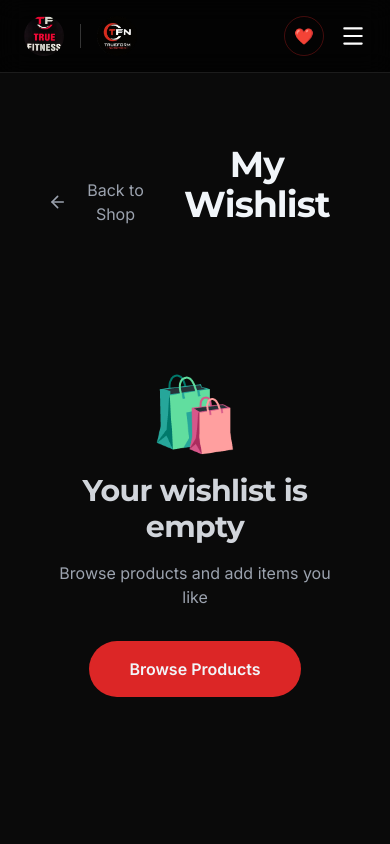
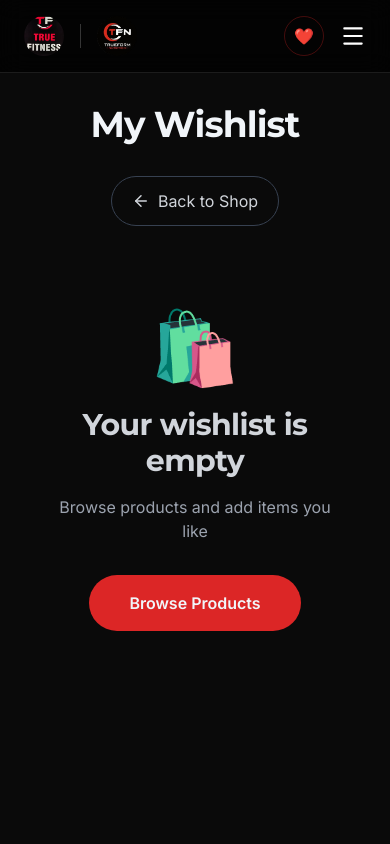
Before and after one commit to covenantmuriwo/true-fitness, a React (Vite) app in the folder client/: page /wishlist in a window 390 px wide. Shown: the top 844 px of the page. Built offline with nearby package versions, Linux system fonts and the light colour scheme.

Commit message:
Polish mobile UI and improve page layouts

```diff
--- a/client/src/pages/Wishlist.jsx
+++ b/client/src/pages/Wishlist.jsx
@@ -12,40 +12,44 @@ const Wishlist = () => {
  return (
   <div className="min-h-screen px-6 pt-24">
     <div className="bg-dark-bg min-h-screen pb-20">
-      <div className="max-w-6xl mx-auto px-6 py-12">
-        <div className="flex items-center justify-between mb-10">
-          <div className="flex items-center gap-4">
-            <button
-              onClick={() => navigate('/shop')}
-              className="text-gray-400 hover:text-white flex items-center gap-2 mb-6"
-            >
-              <ArrowLeft size={24} />
-              Back to Shop
-            </button>
-<div className="flex flex-col items-center justify-center text-center mb-10">
+      <div className="max-w-6xl mx-auto px-6 py-2">
+{/* Header */}
+<div className="mb-8">
 
+  {/* Main title */}
   <motion.h1
     initial={{ opacity: 0, y: 20 }}
     animate={{ opacity: 1, y: 0 }}
-    className="text-4xl md:text-6xl font-bold tracking-tight mb-5 text-center"
+    className="text-4xl md:text-6xl font-bold tracking-tight text-center mb-8"
   >
     My Wishlist
   </motion.h1>
 
-</div>
-          </div>
+  {/* Action buttons */}
+  <div className="flex items-center justify-center gap-4 flex-wrap">
+
+    <button
+      onClick={() => navigate('/shop')}
+      className="flex items-center gap-2 px-5 py-3 rounded-full border border-gray-700 text-gray-300 hover:border-primary-red hover:text-white transition-all"
+    >
+      <ArrowLeft size={18} />
+      Back to Shop
+    </button>
 
     {wishlist.length > 0 && (
       <motion.button
         onClick={clearWishlist}
-              whileHover={{ scale: 1.05 }}
+        whileHover={{ scale: 1.03 }}
         whileTap={{ scale: 0.95 }}
-              className="text-red-500 hover:text-red-600 text-sm font-medium flex items-center gap-2"
+        className="flex items-center gap-2 px-5 py-3 rounded-full border border-red-500/30 text-red-500 hover:bg-red-500 hover:text-white transition-all"
       >
         <Trash2 size={18} />
         Clear All
       </motion.button>
     )}
+
+  </div>
+
 </div>
 
         {wishlist.length === 0 ? (
```
Lines whose indentation alone changed are shown as unchanged.
